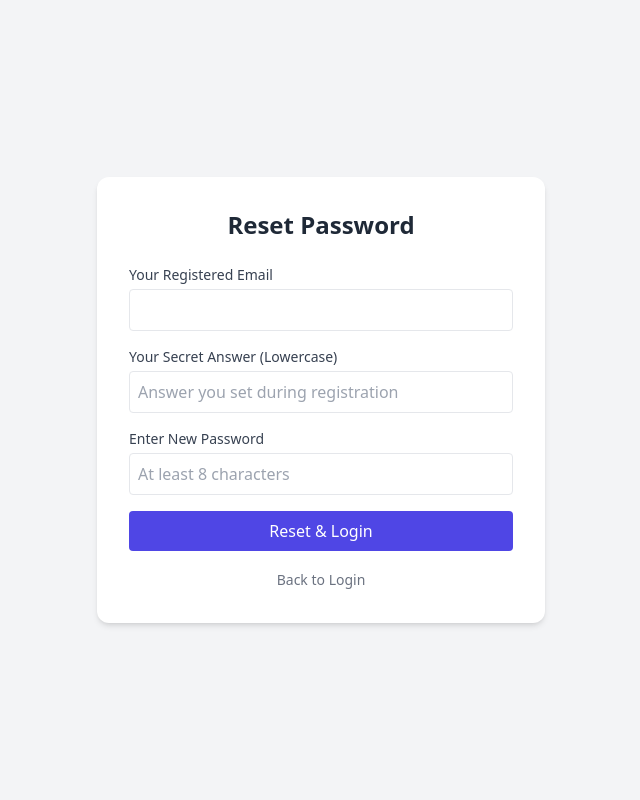
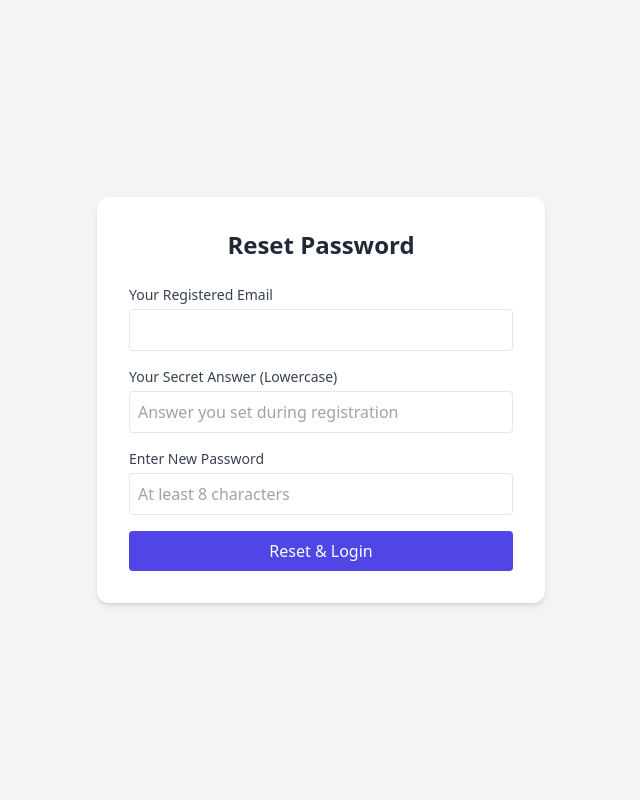
Before and after one commit to komal-gacchi/url-shortener, a Flask app: page /forgot-password in a window 1280 px wide. Shown: the whole page, without its empty margins (319-959 px from the left). Run offline with Flask 3, Linux system fonts and the light colour scheme; some libraries are stand-ins or nearby versions.

Commit message:
Update forgot_password.html

```diff
--- a/templates/forgot_password.html
+++ b/templates/forgot_password.html
@@ -2,11 +2,12 @@
 <html lang="en">
 <head>
     <meta charset="UTF-8">
+    <meta name="viewport" content="width=device-width, initial-scale=1.0">
     <title>Reset Password</title>
     <script src="https://cdn.tailwindcss.com"></script>
 </head>
-<body class="bg-gray-100 dark:bg-gray-900 h-screen flex items-center justify-center p-4">
-    <div class="bg-white dark:bg-gray-800 p-8 rounded-xl shadow-md w-full max-w-md">
+<body class="bg-gray-100 dark:bg-gray-900 min-h-screen flex items-center justify-center p-4">
+    <div class="bg-white dark:bg-gray-800 p-6 sm:p-8 rounded-xl shadow-md w-full max-w-md">
         <h2 class="text-2xl font-bold text-gray-800 dark:text-white mb-6 text-center">Reset Password</h2>
 
         {% with messages = get_flashed_messages(with_categories=true) %}
@@ -20,21 +21,18 @@
         <form action="/forgot-password" method="POST" class="space-y-4">
             <div>
                 <label class="block text-sm font-medium text-gray-700 dark:text-gray-300 mb-1">Your Registered Email</label>
-                <input type="email" name="email" class="w-full p-2 border rounded dark:bg-gray-800 dark:text-white" required>
+                <input type="email" name="email" class="w-full p-2 border rounded dark:bg-gray-800 dark:text-white dark:border-gray-700 focus:outline-none" required>
             </div>
             <div>
                 <label class="block text-sm font-medium text-gray-700 dark:text-gray-300 mb-1">Your Secret Answer (Lowercase)</label>
-                <input type="text" name="security_answer" placeholder="Answer you set during registration" class="w-full p-2 border rounded dark:bg-gray-800 dark:text-white" required>
+                <input type="text" name="security_answer" placeholder="Answer you set during registration" class="w-full p-2 border rounded dark:bg-gray-800 dark:text-white dark:border-gray-700 focus:outline-none" required>
             </div>
             <div>
                 <label class="block text-sm font-medium text-gray-700 dark:text-gray-300 mb-1">Enter New Password</label>
-                <input type="password" name="new_password" placeholder="At least 8 characters" class="w-full p-2 border rounded dark:bg-gray-800 dark:text-white" required>
+                <input type="password" name="new_password" placeholder="At least 8 characters" class="w-full p-2 border rounded dark:bg-gray-800 dark:text-white dark:border-gray-700 focus:outline-none" required>
             </div>
             <button type="submit" class="w-full bg-indigo-600 hover:bg-indigo-700 text-white p-2 rounded font-medium transition">Reset & Login</button>
         </form>
-        <div class="text-center mt-4">
-            <a href="/login" class="text-sm text-gray-500 hover:underline">Back to Login</a>
-        </div>
     </div>
 </body>
 </html>
```
